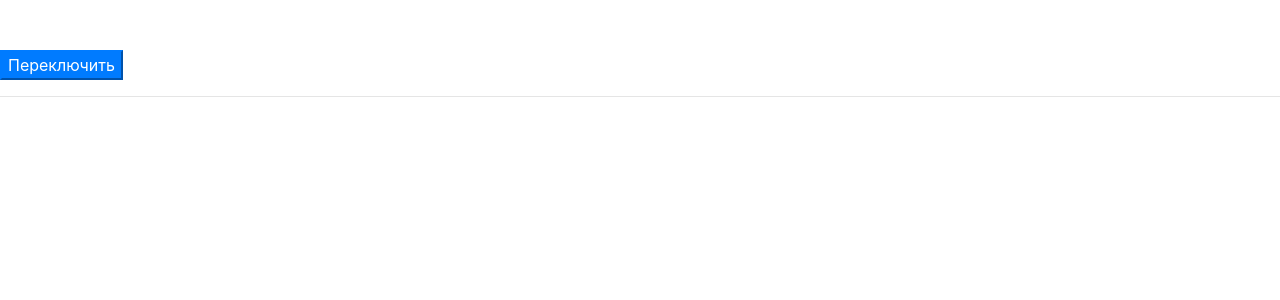
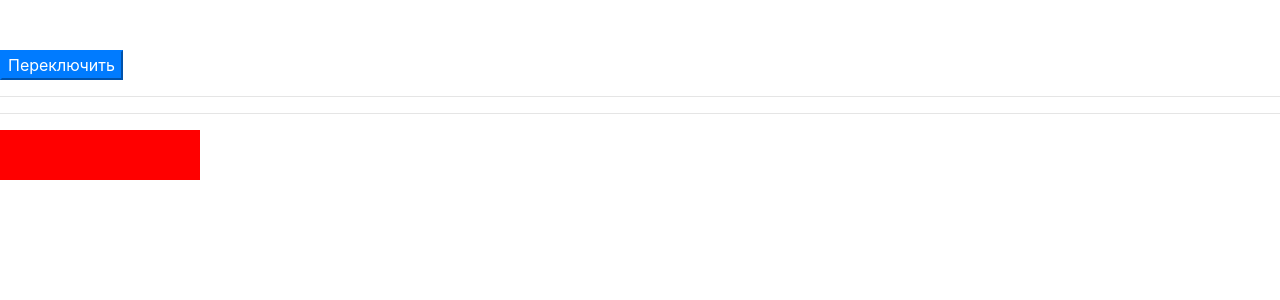
Before and after one commit to zamyslov/angular-cource, an Angular app: page / in a window 1280 px wide. Shown: the top 300 px of the page. Built offline with nearby package versions, Linux system fonts and the light colour scheme.

Commit message:
lesson 71

```diff
--- a/src/app/app.animations.ts
+++ b/src/app/app.animations.ts
@@ -1,9 +1,8 @@
 import {animate, state, style, transition, trigger} from '@angular/animations';
 
 export const divTrigger = trigger('divTrigger', [
-  state('show', style({
-  })),
-  transition('void => show', [
+  // void => *
+  transition(':enter', [
     style({
       opacity: 0
     }),
@@ -11,9 +10,22 @@ export const divTrigger = trigger('divTrigger', [
       opacity: 1
     }))
   ]),
-  transition('show => void', [
+  // * => void
+  transition(':leave', [
     animate(500, style({
       opacity: 0
     }))
   ])
 ]);
+
+export const changeWidthTrigger = trigger('changeWidthTrigger', [
+  transition('* => *', [
+    animate(1000, style({
+      width: '10px'
+    })),
+    animate(1000, style({
+      width: '*'
+    })),
+
+  ])
+]);
--- a/src/app/app.component.html
+++ b/src/app/app.component.html
@@ -1,9 +1,14 @@
 <button (click)="isVisible = !isVisible" class="btn-primary">Переключить</button>
 <hr>
 <div
-  [@divTrigger] = "'show'"
+  @divTrigger
   class="alert alert-danger"
      *ngIf="isVisible"
 >
   Some text
 </div>
+<hr>
+<div
+  [@changeWidthTrigger]="isVisible ? 'a': 'b'"
+  style="height: 50px; width: 200px; background-color: red"
+></div>
--- a/src/app/app.component.ts
+++ b/src/app/app.component.ts
@@ -1,10 +1,10 @@
 import {Component} from '@angular/core';
-import {divTrigger} from './app.animations';
+import {changeWidthTrigger, divTrigger} from './app.animations';
 
 @Component({
   selector: 'app-root',
   templateUrl: './app.component.html',
-  animations: [divTrigger]
+  animations: [divTrigger, changeWidthTrigger]
 })
 export class AppComponent {
   isVisible = false;
```
